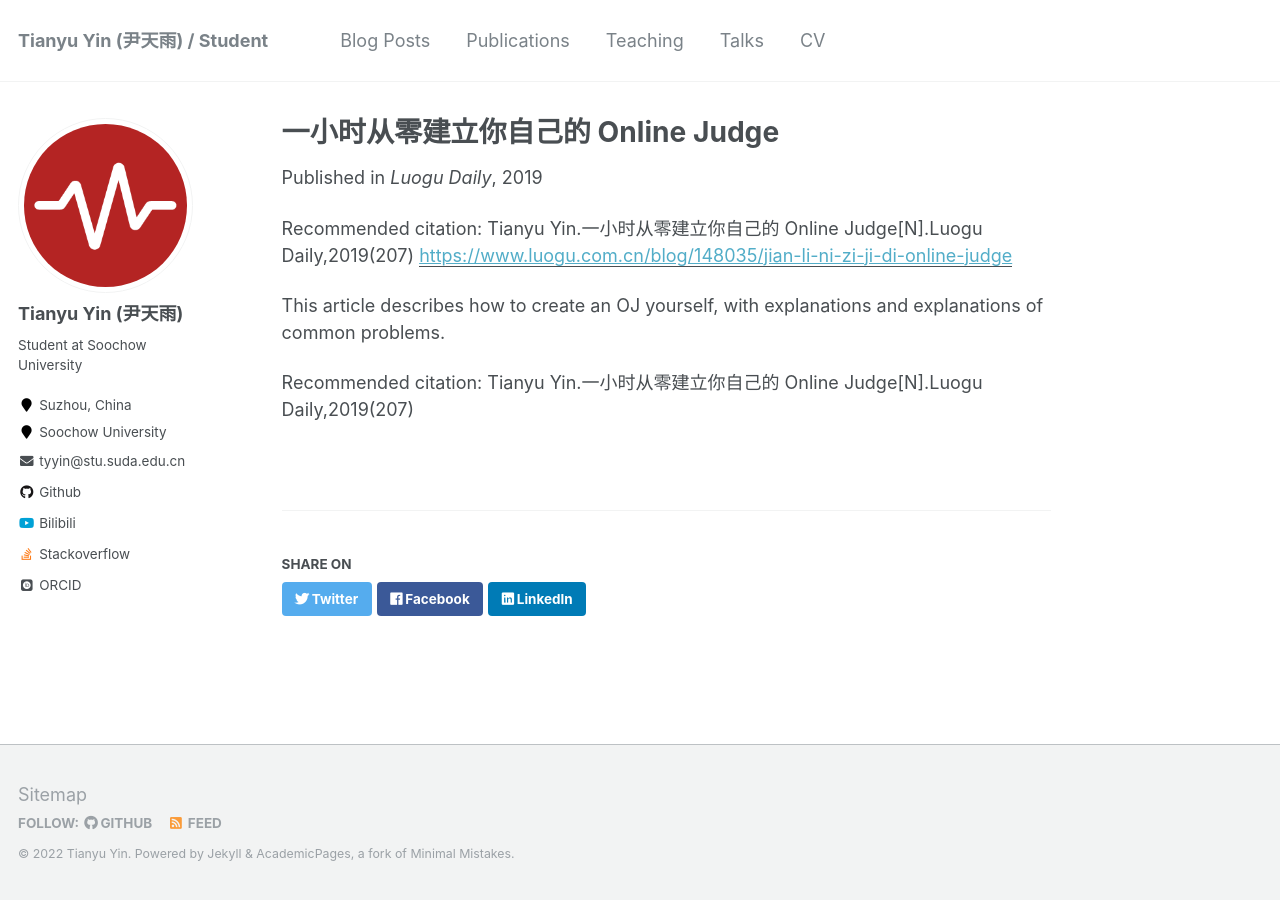
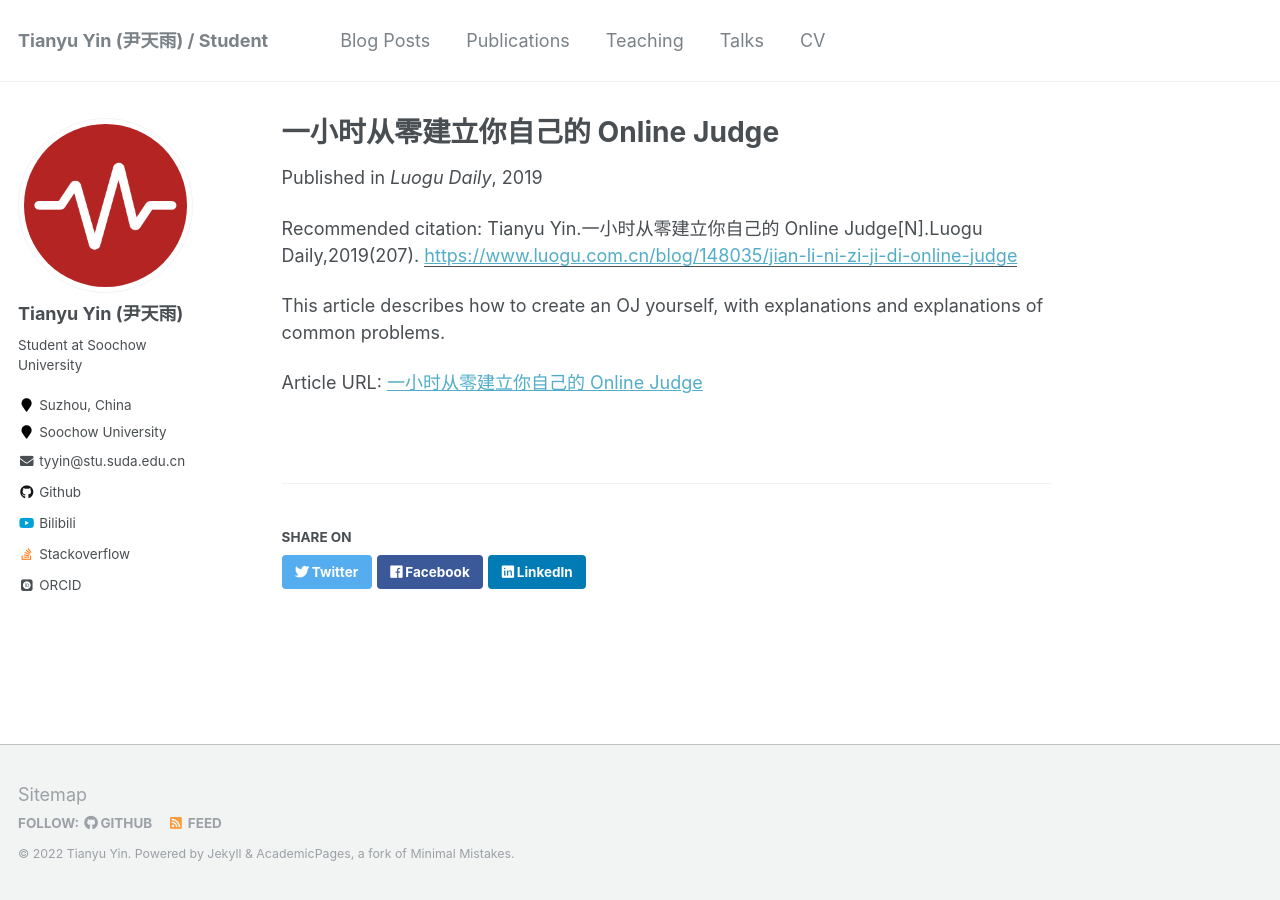
Before and after one commit to Steve-George/steve-george.github.io, a Jekyll site: the page built from _publications/2019-08-30-online-judge.md, in a window 1280 px wide. Built offline with Jekyll 4.4.1, drawn with Linux system fonts in a browser that asks for light colours; some web fonts are replaced.

Commit message:
Update 2019-08-30-online-judge.md

```diff
--- a/_publications/2019-08-30-online-judge.md
+++ b/_publications/2019-08-30-online-judge.md
@@ -6,8 +6,8 @@ excerpt: 'This paper is about the number 1. The number 2 is left for future work
 date: 2019-08-30
 venue: 'Luogu Daily'
 paperurl: 'https://www.luogu.com.cn/blog/148035/jian-li-ni-zi-ji-di-online-judge'
-citation: 'Tianyu Yin.一小时从零建立你自己的 Online Judge[N].Luogu Daily,2019(207)'
+citation: 'Tianyu Yin.一小时从零建立你自己的 Online Judge[N].Luogu Daily,2019(207).'
 ---
 This article describes how to create an OJ yourself, with explanations and explanations of common problems.
 
-Recommended citation: Tianyu Yin.一小时从零建立你自己的 Online Judge[N].Luogu Daily,2019(207)
+Article URL: [一小时从零建立你自己的 Online Judge](https://www.luogu.com.cn/blog/148035/jian-li-ni-zi-ji-di-online-judge)
```
